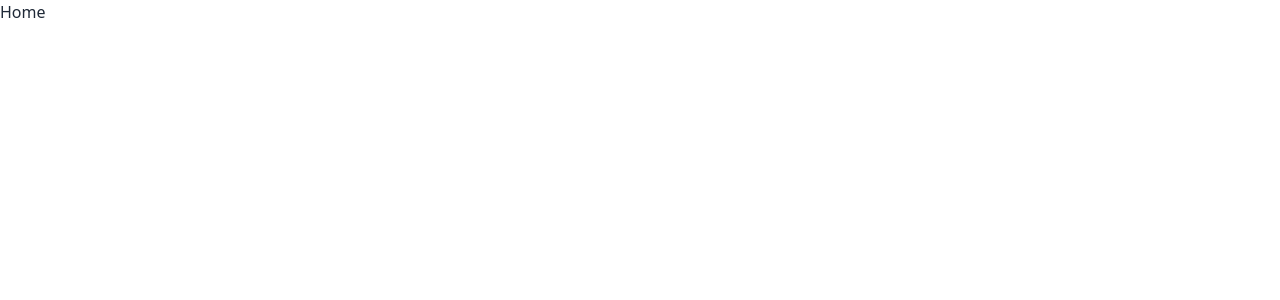
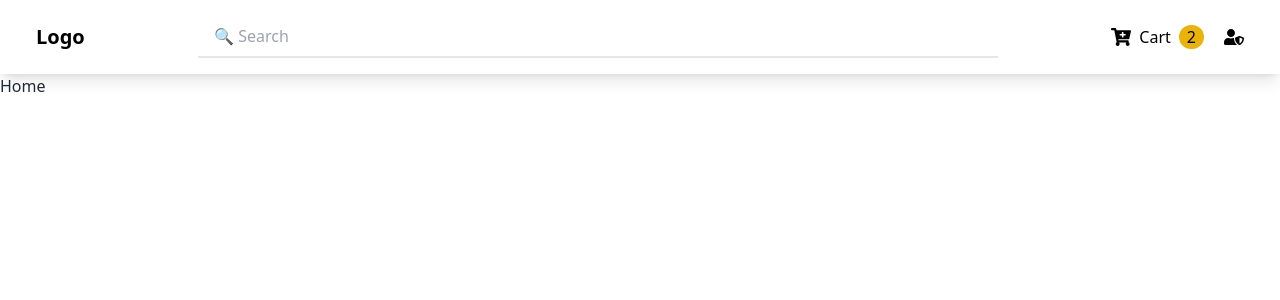
Before and after one commit to TouhedurRahman/zaynax-task-client, a React (Vite) app: page / in a window 1280 px wide. Shown: the top 300 px of the page. Built offline with nearby package versions, Linux system fonts and the light colour scheme.

Commit message:
navbar added

```diff
--- a/package.json
+++ b/package.json
@@ -14,6 +14,7 @@
     "match-sorter": "^6.3.3",
     "react": "^18.2.0",
     "react-dom": "^18.2.0",
+    "react-icons": "^5.0.1",
     "react-router-dom": "^6.22.0",
     "sort-by": "^1.2.0"
   },
--- a/src/Layout/Main.jsx
+++ b/src/Layout/Main.jsx
@@ -1,8 +1,10 @@
 import { Outlet } from "react-router-dom";
+import Navbar from "../Pages/Shared/Navbar/Navbar";
 
 const Main = () => {
     return (
         <div>
+            <Navbar />
             <Outlet ></Outlet>
         </div>
     );
--- /dev/null
+++ b/src/Pages/Shared/Navbar/Navbar.jsx
@@ -0,0 +1,56 @@
+// Navbar.js
+import { useState } from 'react';
+import { FaUserShield } from "react-icons/fa";
+import { FaCartPlus } from "react-icons/fa";
+import { Link } from 'react-router-dom';
+
+const Navbar = () => {
+    const [isUserDropdownOpen, setIsUserDropdownOpen] = useState(false);
+
+    const toggleUserDropdown = () => {
+        setIsUserDropdownOpen(!isUserDropdownOpen);
+    };
+
+    return (
+        <nav className="bg-white p-4 flex justify-between items-center shadow-lg">
+            <div className="flex items-center ml-5">
+                <div className="text-black font-bold text-xl">Logo</div>
+            </div>
+            <div className="bg-white boder-0 border-b-2">
+                <input
+                    type="text"
+                    placeholder="🔍 Search"
+                    className="px-4 py-2 rounded-md bg-white text-black"
+                    style={{ minWidth: '800px' }}
+                />
+            </div>
+            <div className="flex items-center">
+                <Link to="/" className="flex justify-between items-center text-black mr-5">
+                    <div className="flex items-center">
+                        <FaCartPlus size={20} />
+                        <span className='mx-2'>Cart</span>
+                        <span className="bg-yellow-500 rounded-full px-2 text-black">{2}</span>
+                    </div>
+                </Link>
+                <button className="text-black mr-5" onClick={toggleUserDropdown}>
+                    <FaUserShield size={20} />
+                </button>
+                {
+                    isUserDropdownOpen && (
+                        <div className="absolute right-0 mt-32 w-48 bg-white shadow-lg rounded-lg">
+                            <Link to="/" className="block w-full px-4 py-2 text-gray-800 hover:bg-gray-200">
+                                User Login
+                            </Link>
+                            <Link to="/" className="block w-full px-4 py-2 text-gray-800 hover:bg-gray-200">
+                                Admin Login
+                            </Link>
+                        </div>
+                    )
+                }
+
+            </div>
+        </nav>
+    );
+};
+
+export default Navbar;
```
Also changed, not shown: 1 other file (tests, documents, lock files or other folders).
